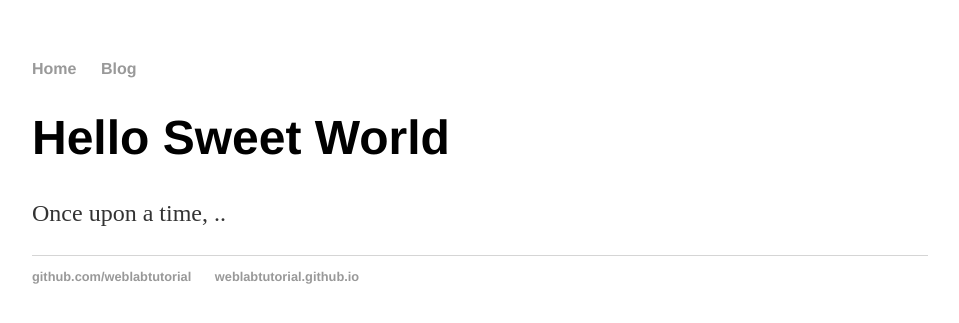
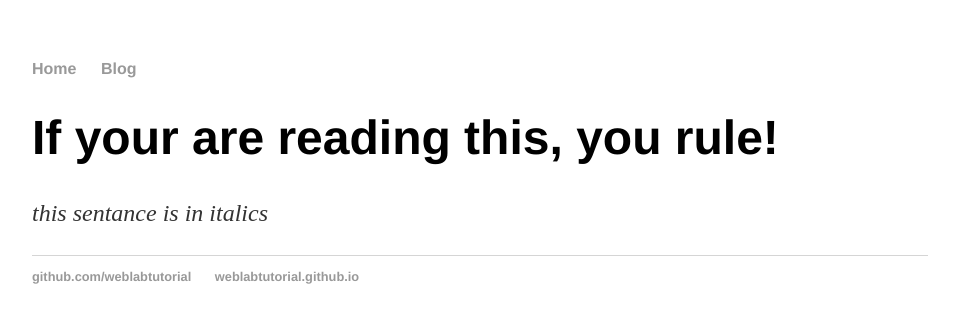
Before and after one commit to NorthWal/northwal.github.io, a Jekyll site: the page built from index.html, in a window 1280 px wide. Shown: the top 323 px of the page, without its empty margins (160-1119 px from the left). Built offline with Jekyll 4.4.1, drawn with Linux system fonts in a browser that asks for light colours.

Commit message:
Update index.html

```diff
--- a/index.html
+++ b/index.html
@@ -3,6 +3,6 @@ layout: default
 title: Web Programming
 ---
 <div class="blurb">
-<h1>Hello Sweet World</h1>
-<p>Once upon a time, ..</p>
+<h1>If your are reading this, you rule!</h1>
+  <p><i>this sentance is in italics</i></p>
 </div>
```
